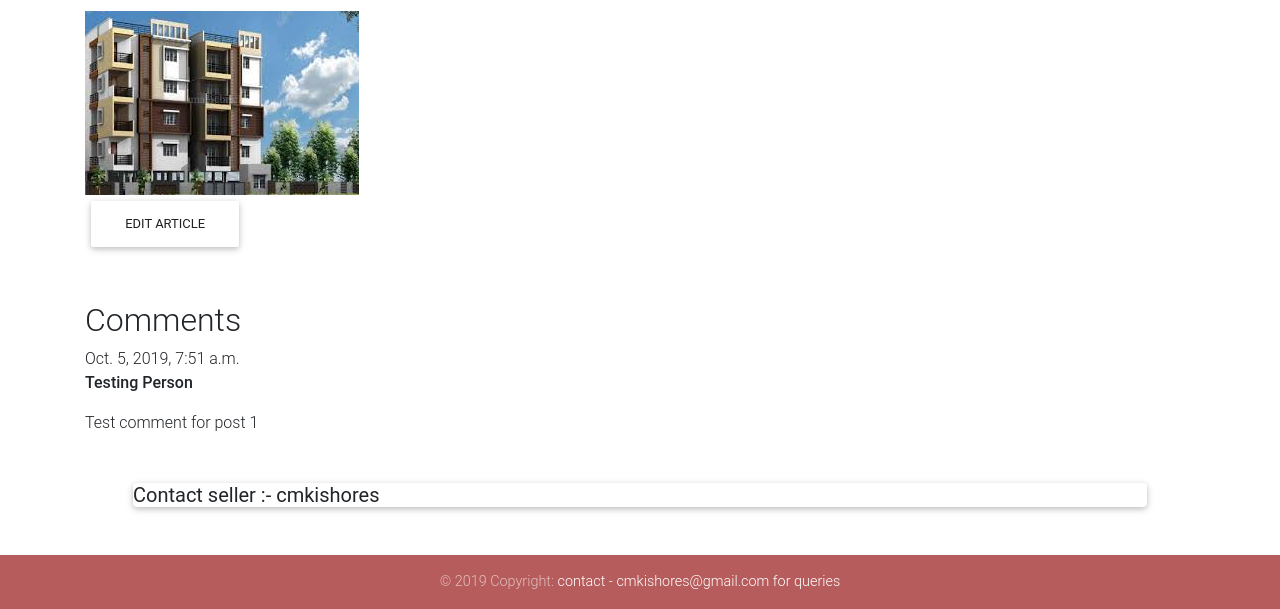
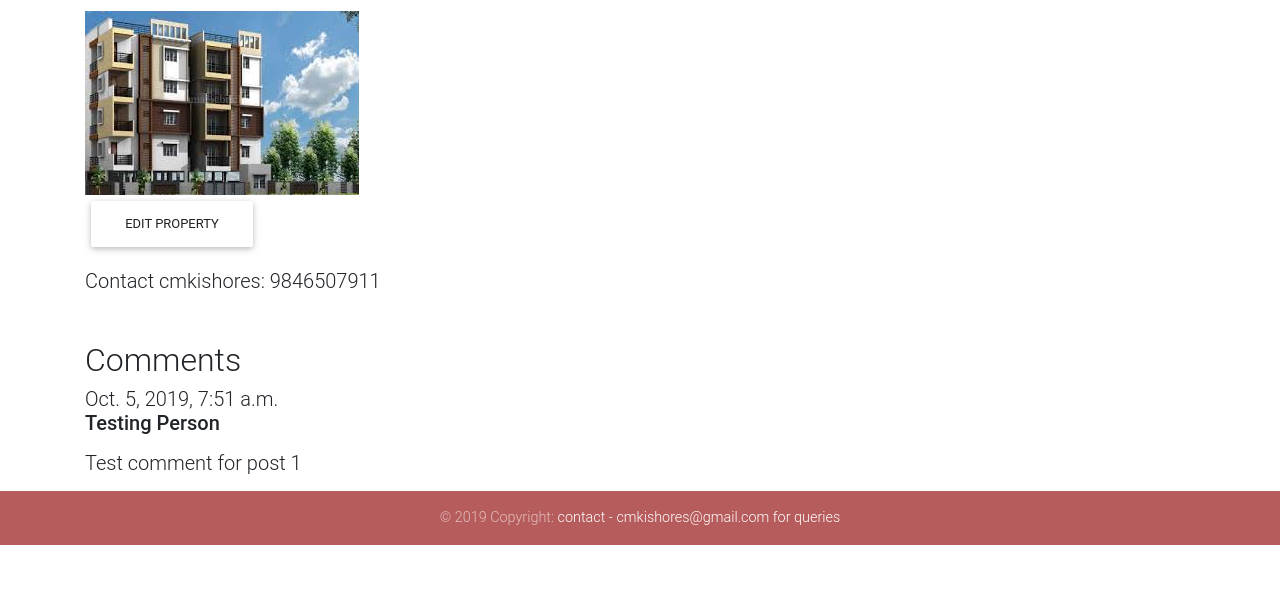
Before and after one commit to cmkishores/real_estate_website, a Django app: page /3/ in a window 1280 px wide. Shown: the part 230-839 px from the top of the page. After the commit the page ends 775 px from the top, so only its background shows below. Run offline with Django 3.2, Linux system fonts and the light colour scheme; a user stored in the database is signed in; data comes from the database, SQL or seed files in the repository; some libraries are stand-ins or nearby versions.

Commit message:
Change article to property in all the html files

```diff
--- a/templates/addarticle.html
+++ b/templates/addarticle.html
@@ -1,12 +1,12 @@
 {% extends 'base.html' %}
 {% load crispy_forms_tags %}
 
-{% block title %} Add new Article {% endblock title  %}
+{% block title %} Add new Property {% endblock title  %}
 
 {% block body %}
 {% if request.user.is_authenticated %}
 
-<h1 class="text-dark" >Add a new Review</h1>
+<h1 class="text-dark" >Add a new Property</h1>
 
 <form action="" method="post"  enctype="multipart/form-data">{% csrf_token %}
 
--- a/templates/articles.html
+++ b/templates/articles.html
@@ -16,10 +16,16 @@
 
 
   <img src="{{ article.photo.url }}" alt="{{ article.type }}">
+{% if request.user.username == article.owner.username %}
+
+<p><a class = "card-link btn text-dark text-danger " href="{% url 'editarticle'  article.id %}">Edit Property </a></p>
+{% endif %}
+
+
 {% if request.user.is_authenticated %}
 
-<p><a class = "card-link btn text-dark text-danger " href="{% url 'editarticle'  article.id %}">Edit Article </a></p>
-{% endif %}
+
+<h5 > Contact {{ article.owner.username }}: {{ article.owner.mob_num }} </a>
 
 <div class="mt-5">
 	<h2>
@@ -34,9 +40,6 @@
 
 {% endfor %}
 
-{% if request.user.is_authenticated %}
-
-<h5 class="card m-5"> Contact seller :- {{ article.owner }} </a>
 
 {% endif %}
 {% endblock body %}
--- a/templates/editarticle.html
+++ b/templates/editarticle.html
@@ -2,7 +2,7 @@
 
 {% load crispy_forms_tags %}
 
-{% block title %} Edit Article {% endblock title %}
+{% block title %} Edit Property {% endblock title %}
 
 {% block body %}
 	{% if request.user.is_authenticated %}
--- a/templates/signup.html
+++ b/templates/signup.html
@@ -10,8 +10,7 @@
 
 <h1 class="font-weight-bold"> Sign Up </h1>
 
-<form action=""  method="post">
-	{% csrf_token %}
+<form action=""  method="post">{% csrf_token %}
 	{{ form|crispy }}
 	<input class="btn white" type="submit" name="Sign Up" value="Sign Up">
 </form>
--- a/templates/updatearticle.html
+++ b/templates/updatearticle.html
@@ -2,7 +2,7 @@
 
 {% load crispy_forms_tags %}
 
-{% block title %} Edit Article {% endblock title %}
+{% block title %} Edit Property {% endblock title %}
 
 {% block body %}
 	{% if request.user.is_authenticated %}
```
